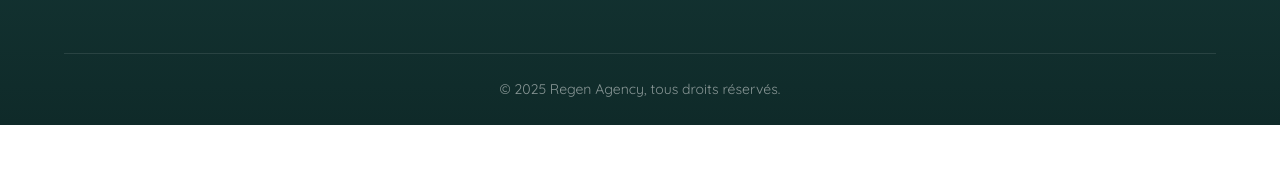
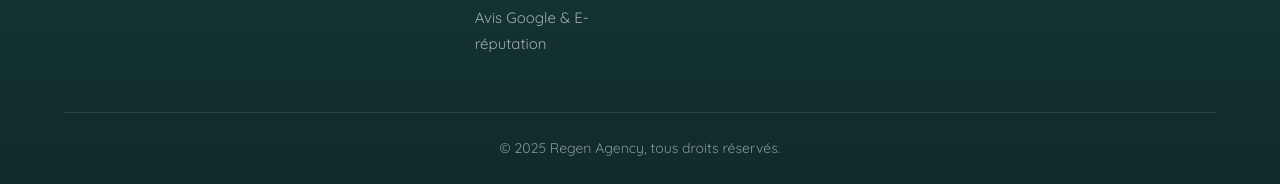
Before and after one commit to Mathieu8861/REGEN-AGENCY, a website: page ads-sea.html in a window 1280 px wide. Shown: the part 8482-8666 px from the top of the page. Before the commit the page ends 8607 px from the top, so only its background shows below. Drawn offline with Linux system fonts and the light colour scheme.

Commit message:
Nav + footer: entree Avis Google & E-reputation dans le menu Services (11 pages)
Co-Authored-By: Claude Fable 5 <noreply@anthropic.com>

```diff
--- a/ads-sea.html
+++ b/ads-sea.html
@@ -47,6 +47,7 @@
                             <li><a href="ads-sea.html">Publicité en ligne</a></li>
                             <li><a href="site-marketing.html">Web Site & Growth</a></li>
                             <li><a href="data-tracking-pole.html">Data & Tracking</a></li>
+                            <li><a href="e-reputation.html">Avis Google & E-réputation</a></li>
                         </ul>
                     </li>
                     <li><a href="qui-sommes-nous.html" class="nav__link">L'équipe</a></li>
@@ -985,6 +986,7 @@
                             <li><a href="ads-sea.html">Publicité en ligne</a></li>
                             <li><a href="site-marketing.html">Web Site & Growth</a></li>
                             <li><a href="data-tracking-pole.html">Data & Tracking</a></li>
+                            <li><a href="e-reputation.html">Avis Google & E-réputation</a></li>
                         </ul>
                     </div>
                     <div class="footer__col">
```
Also changed, not shown: blog.html (+2 -0 lines), contact.html (+2 -0 lines), data-tracking-pole.html (+2 -0 lines), e-reputation.html (+2 -0 lines), index.html (+2 -0 lines), mentions-legales.html (+2 -0 lines), partenaire.html (+2 -0 lines), qui-sommes-nous.html (+2 -0 lines), services.html (+2 -0 lines), site-marketing.html (+2 -0 lines).
